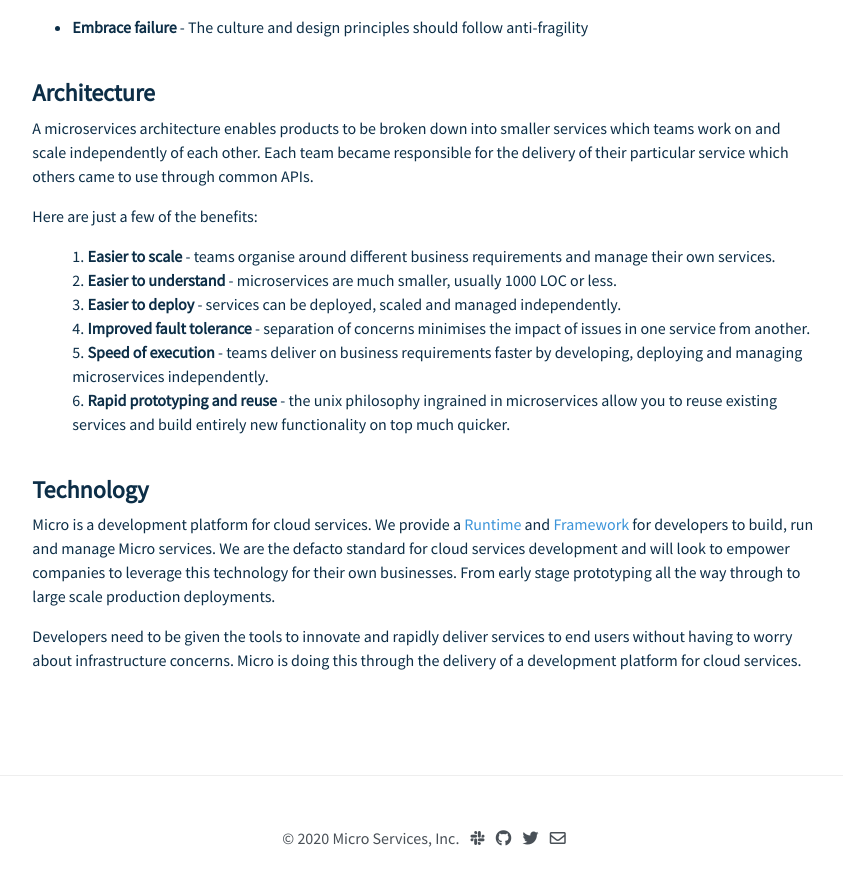
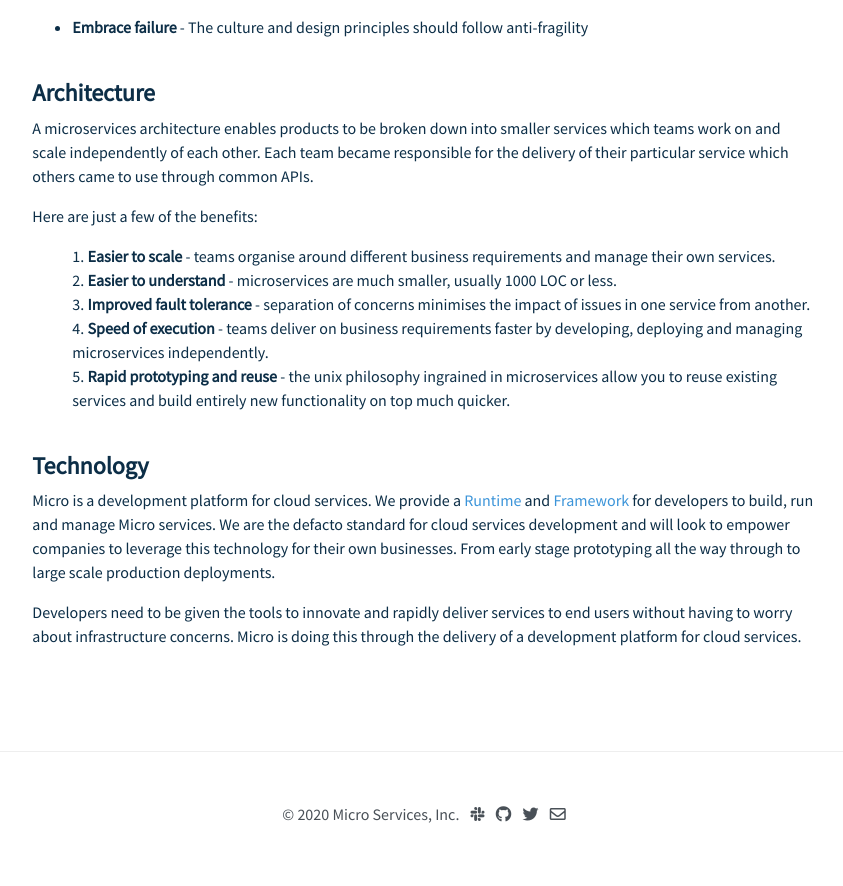
Before and after one commit to micro-community/go-micro-v2-doc, a Jekyll site: the page about/index.html, which Jekyll copies as it is, in a window 1280 px wide and 900 px high, scrolled down 940 px. Shown: the top 886 px of the window, without its empty margins (216-1059 px from the left). Built offline with Jekyll 4.4.1, drawn with Linux system fonts in a browser that asks for light colours; nearby versions of some CDN libraries.

Commit message:
update about

```diff
--- a/about/index.html
+++ b/about/index.html
@@ -105,13 +105,11 @@
 
 			<li>2. <b>Easier to understand</b> - microservices are much smaller, usually 1000 LOC or less.
 
-			<li>3. <b>Easier to deploy</b> - services can be deployed, scaled and managed independently.</li>
+			<li>3. <b>Improved fault tolerance</b> - separation of concerns minimises the impact of issues in one service from another.</li>
 
-			<li>4. <b>Improved fault tolerance</b> - separation of concerns minimises the impact of issues in one service from another.</li>
+			<li>4. <b>Speed of execution</b> - teams deliver on business requirements faster by developing, deploying and managing microservices independently.</li>
 
-			<li>5. <b>Speed of execution</b> - teams deliver on business requirements faster by developing, deploying and managing microservices independently.</li>
-
-			<li>6. <b>Rapid prototyping and reuse</b> - the unix philosophy ingrained in microservices allow you to reuse existing services and
+			<li>5. <b>Rapid prototyping and reuse</b> - the unix philosophy ingrained in microservices allow you to reuse existing services and
 			build entirely new functionality on top much quicker.</li>
 			</ul>
 
```
